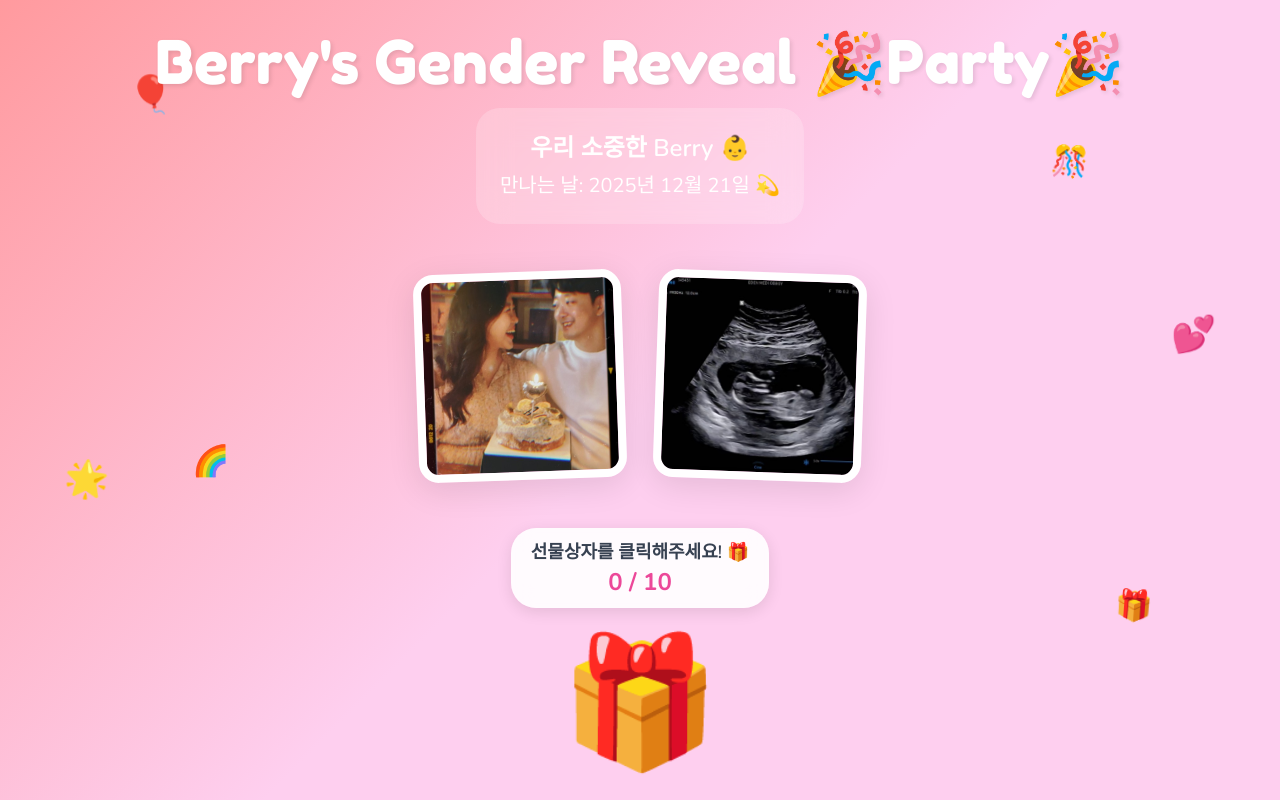
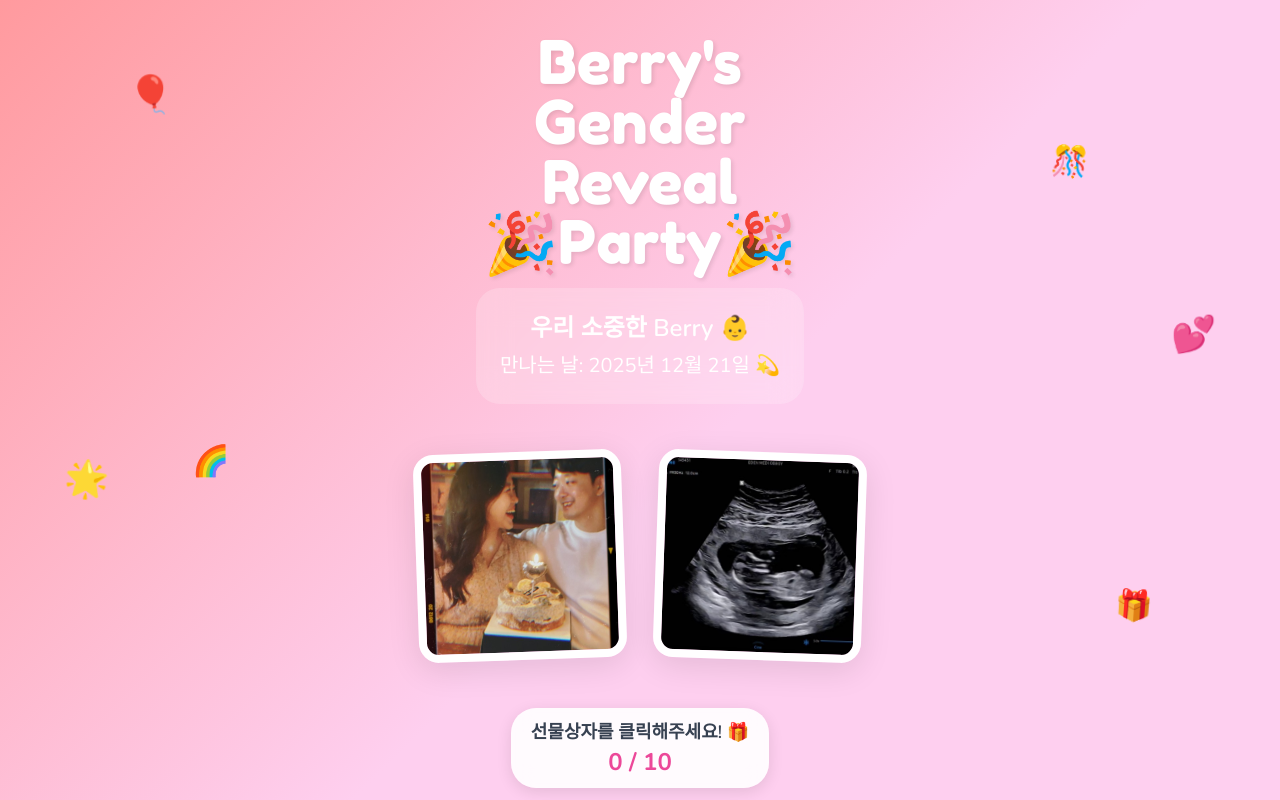
Before and after one commit to iddigoa/GenderReveal, a plain HTML site: page index.html in a window 1280 px wide. Shown: the top 800 px of the page. Drawn offline with nearby package versions, Linux system fonts and the light colour scheme.

Commit message:
Update index.html

```diff
--- a/index.html
+++ b/index.html
@@ -155,7 +155,7 @@
     <div class="container mx-auto px-4 py-8 relative z-10">
         <!-- 헤더 -->
         <div class="text-center mb-12">
-            <h1 class="title-text text-6xl text-white mb-4">
+            <h1 class="title-text text-6xl text-white mb-4 flex flex-col items-center">
                 <span>Berry's</span>
                 <span>Gender</span>
                 <span>Reveal</span>
```
